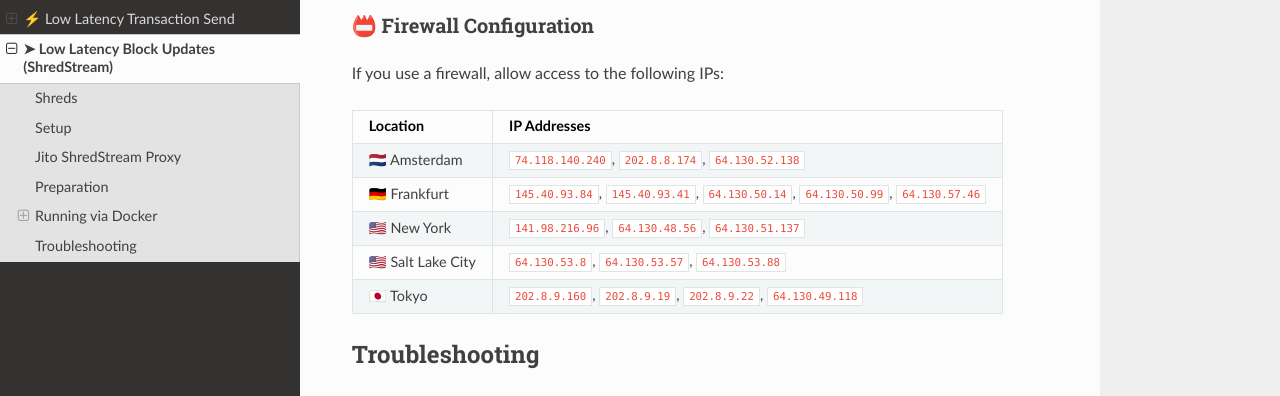
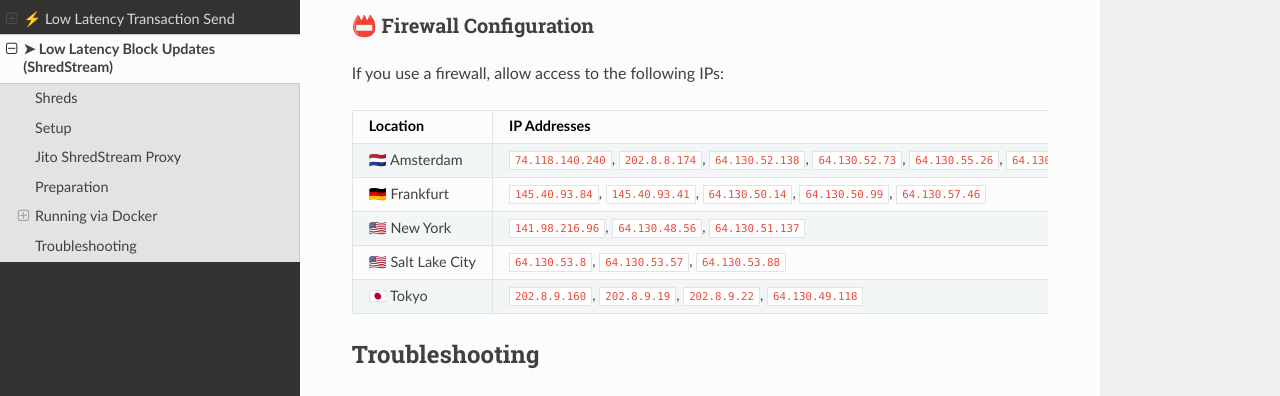
Before and after one commit to jito-labs/jito-docs, a Sphinx documentation site: the page built from docs/source/lowlatencytxnfeed.md, in a window 1280 px wide and 900 px high, scrolled down 2502 px. Shown: the part 148-544 px from the top of the window. Built offline with Sphinx 7.4.7 and the Read the Docs theme 3.1.0, drawn with Linux system fonts in a browser that asks for light colours.

Commit message:
New shred IP (#36)

```diff
--- a/docs/source/lowlatencytxnfeed.md
+++ b/docs/source/lowlatencytxnfeed.md
@@ -98,13 +98,13 @@ RUST_LOG=info cargo run --release --bin jito-shredstream-proxy -- shredstream \
 
 If you use a firewall, allow access to the following IPs:
 
-| Location            | IP Addresses                                                                   |
-|---------------------|--------------------------------------------------------------------------------|
-| 🇳🇱 Amsterdam      | `74.118.140.240`, `202.8.8.174`, `64.130.52.138`                               |
-| 🇩🇪 Frankfurt      | `145.40.93.84`, `145.40.93.41`, `64.130.50.14`, `64.130.50.99`, `64.130.57.46` |
-| 🇺🇸 New York       | `141.98.216.96`, `64.130.48.56`, `64.130.51.137`                               |
-| 🇺🇸 Salt Lake City | `64.130.53.8`, `64.130.53.57`, `64.130.53.88`                                  |
-| 🇯🇵 Tokyo          | `202.8.9.160`, `202.8.9.19`, `202.8.9.22`, `64.130.49.118`                     |
+| Location            | IP Addresses                                                                                      |
+|---------------------|---------------------------------------------------------------------------------------------------|
+| 🇳🇱 Amsterdam      | `74.118.140.240`, `202.8.8.174`, `64.130.52.138`, `64.130.52.73`, `64.130.55.26`, `64.130.55.174` |
+| 🇩🇪 Frankfurt      | `145.40.93.84`, `145.40.93.41`, `64.130.50.14`, `64.130.50.99`, `64.130.57.46`                    |
+| 🇺🇸 New York       | `141.98.216.96`, `64.130.48.56`, `64.130.51.137`                                                  |
+| 🇺🇸 Salt Lake City | `64.130.53.8`, `64.130.53.57`, `64.130.53.88`                                                     |
+| 🇯🇵 Tokyo          | `202.8.9.160`, `202.8.9.19`, `202.8.9.22`, `64.130.49.118`                                        |
 
 ## Troubleshooting
 
```
Also changed, not shown: README.md (+1 -1 lines).
